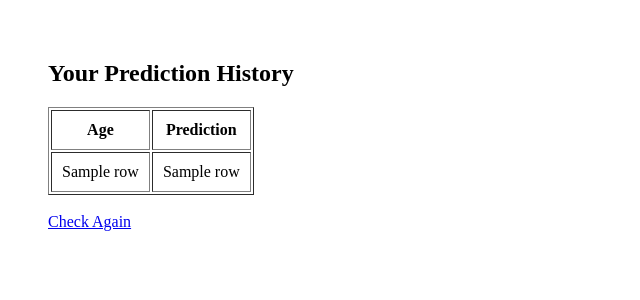
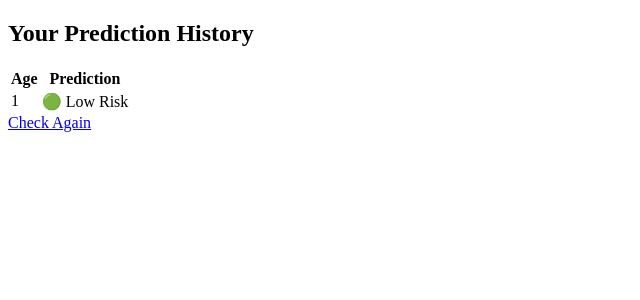
Before and after one commit to dfrancisdev/heart-disease-predictor, a Flask app: template templates/history.html in a window 1280 px wide. Shown: the part 74-374 px from the top of the page, without its empty margins (0-640 px from the left). Run offline with Flask 3, Linux system fonts and the light colour scheme; the template is opened without the code that fills it: most values are stand-ins (such as "Sample title", 1, 10 or a date in 2020); parts of the project's set-up code (start-up, migrations or seed data) failed here and were passed over.

Commit message:
Update history.html

```diff
--- a/templates/history.html
+++ b/templates/history.html
@@ -1,41 +1,36 @@
 <body>
 
-<!-- NAVBAR -->
 <nav>
   <h2>💙 HeartCare AI</h2>
-  <div>
   <a href="/">Home</a>
   <a href="/history">History</a>
   <a href="/about">About</a>
   <a href="/logout">Logout</a>
-  </div>
 </nav>
 
-<section style="padding: 40px;">
+<div class="container">
   <h2>Your Prediction History</h2>
 
-  {% if records %}
-    <table border="1" cellpadding="10">
+  <table>
     <tr>
       <th>Age</th>
       <th>Prediction</th>
     </tr>
 
-      {% for row in records %}
+    {% for row in history %}
     <tr>
-        <td>{{ row[2] }}</td>
-        <td>{{ row[3] }}</td>
+      <td>{{ row[0] }}</td>
+      <td>
+        {% if row[1] == "1" %}
+          🔴 High Risk
+        {% else %}
+          🟢 Low Risk
+        {% endif %}
+      </td>
     </tr>
     {% endfor %}
   </table>
 
-    <br>
   <a href="/" class="btn">Check Again</a>
-
-  {% else %}
-    <p>No history yet.</p>
-    <a href="/">Start First Check</a>
-  {% endif %}
-</section>
-
+</div>
 </body>
```
Lines whose indentation alone changed are shown as unchanged.
